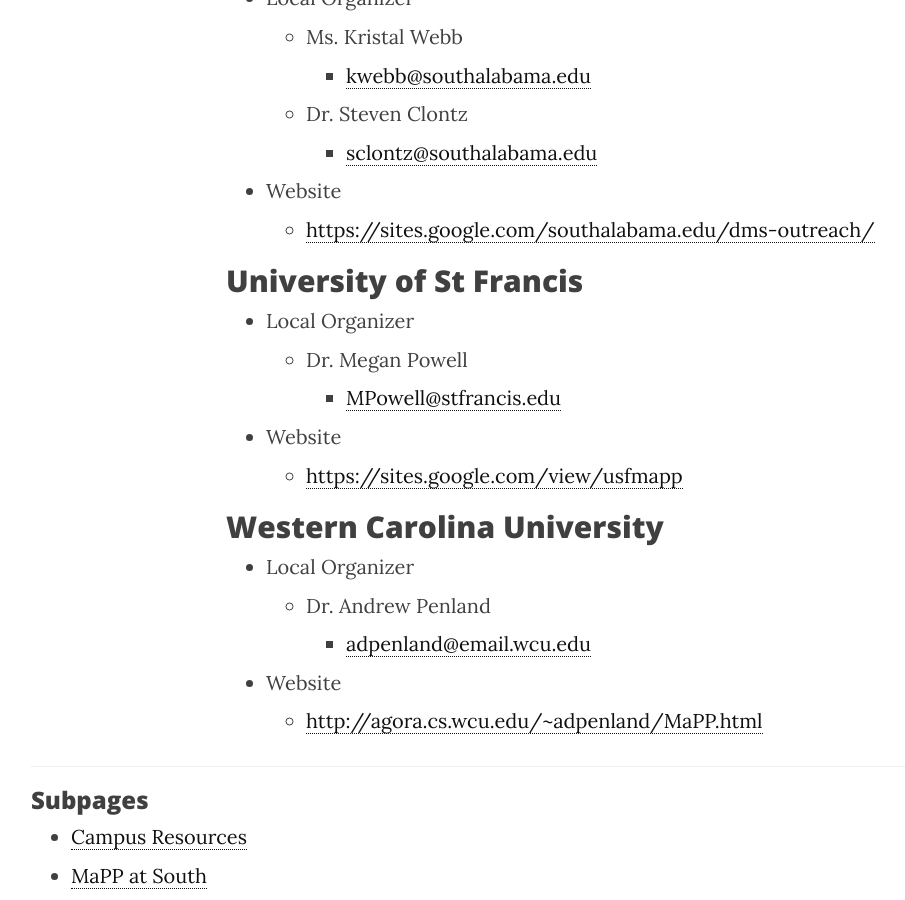
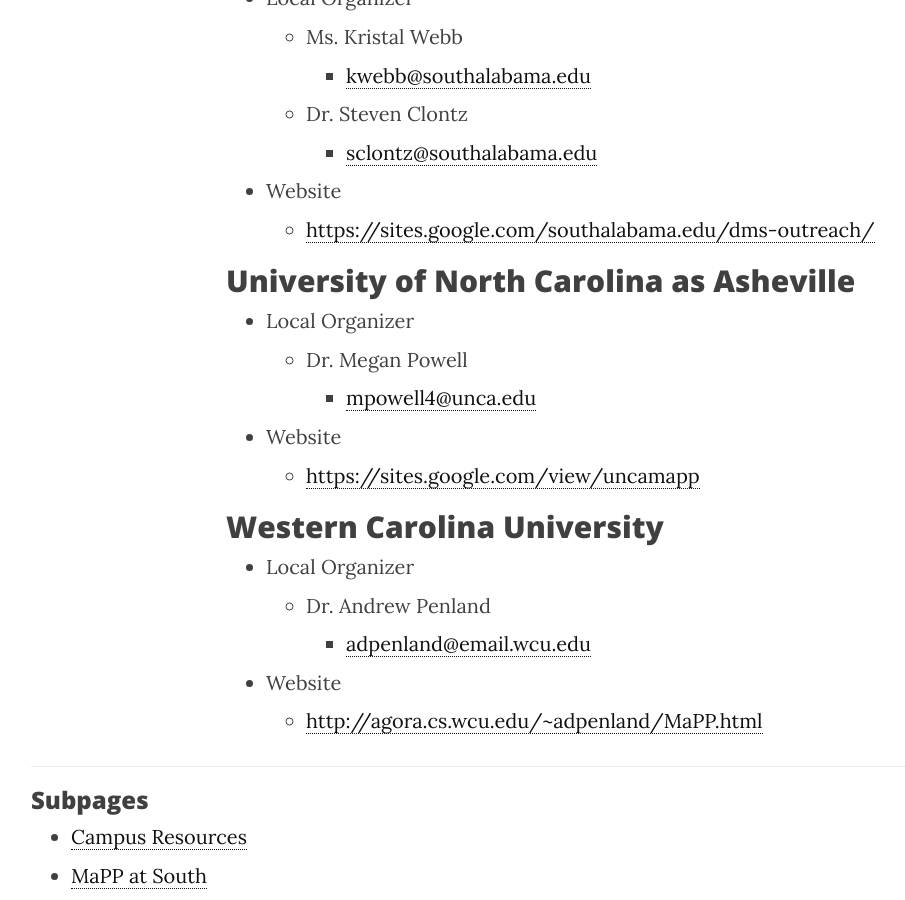
Before and after one commit to MaPPmath/mappmath.github.io, a Jekyll site: the page built from pages/3_campuses.md, in a window 1280 px wide and 900 px high, scrolled down 2162 px. Shown: the whole window, without its empty margins (39-944 px from the left). Built offline with Jekyll 4.4.1, drawn with Linux system fonts in a browser that asks for light colours; nearby versions of some CDN libraries; some of the changed text lies outside the part shown.

Commit message:
Update 3_campuses.md

```diff
--- a/pages/3_campuses.md
+++ b/pages/3_campuses.md
@@ -18,7 +18,7 @@
     - Dr. PJ Couch
       - <pjcouch@lamar.edu>
 - Website
-    - <https://sites.google.com/site/pjcouchlamar/outreach/mapp>
+    - <https://www.lamar.edu/mappchallenge>
 
 ## Middle Georgia State University
 
@@ -67,13 +67,13 @@
 - Website
     - <https://sites.google.com/southalabama.edu/dms-outreach/>
 
-## University of St Francis
+## University of North Carolina as Asheville
 
 - Local Organizer
     - Dr. Megan Powell
-      - <MPowell@stfrancis.edu>
+      - <mpowell4@unca.edu>
 - Website
-    - <https://sites.google.com/view/usfmapp>
+    - <https://sites.google.com/view/uncamapp>
 
 ## Western Carolina University
 
```
